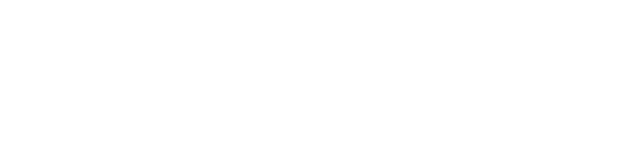
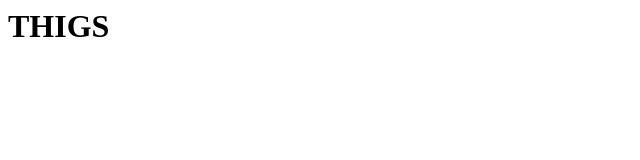
Before and after one commit to tiagomfcorreia/MyProjects, a plain HTML site: page BudgetApp/index.html in a window 1280 px wide. Shown: the whole page, without its empty margins (0-640 px from the left). Drawn offline with Linux system fonts and the light colour scheme.

Commit message:
Update index.html

```diff
--- a/BudgetApp/index.html
+++ b/BudgetApp/index.html
@@ -7,6 +7,8 @@
     <title>Budget App</title>
 </head>
 <body>
+    <h1>THIGS</h1>
+
 <script src="main.js"></script>
 </body>
 </html>
```
